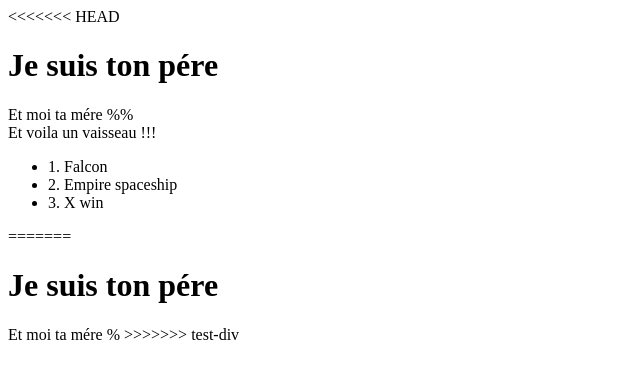
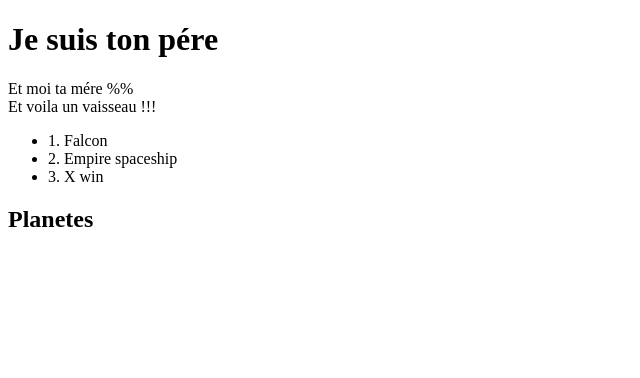
Before and after one commit to DIAS35/Formation-git-mastering-discover-github, a plain HTML site: page index.html in a window 1280 px wide. Shown: the whole page, without its empty margins (0-640 px from the left). Drawn offline with Linux system fonts and the light colour scheme.

Commit message:
feat: head 2 added

```diff
--- a/index.html
+++ b/index.html
@@ -6,7 +6,6 @@
     <title>Document</title>
 </head>
 <body>
-<<<<<<< HEAD
     <h1>Je suis ton pére </h1>
     <div>
         Et moi ta mére  %%
@@ -19,11 +18,8 @@
         <li>2. Empire spaceship</li>
         <li>3. X win</li>
     </ul>
-=======
-    <h1>Je suis ton pére
-    </h1>
-    <div>Et moi ta mére %
-
->>>>>>> test-div
+    <div>
+        <h2>Planetes</h2>
+    </div>
 </body>
 </html>
```
